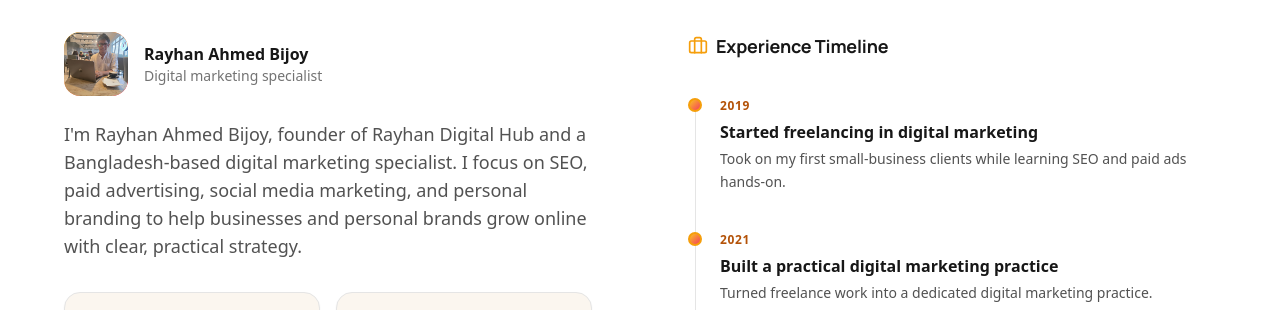
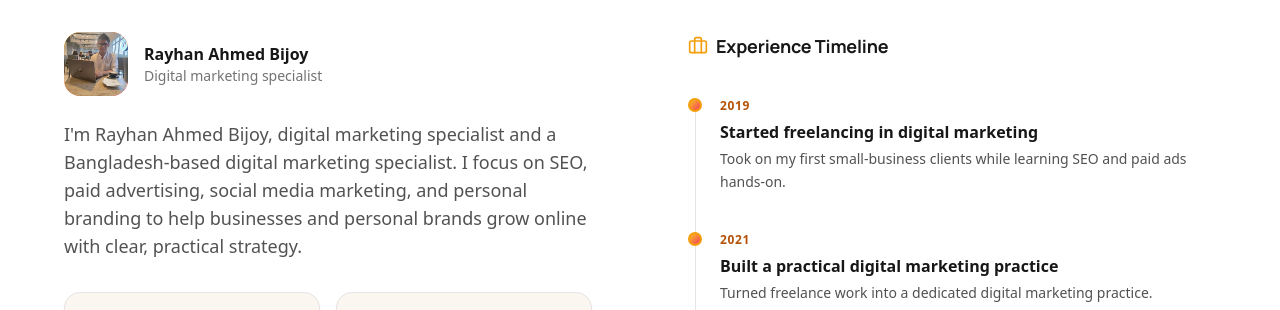
Before and after one commit to rayhandigitalhub/rayhan-digital-hub-1, a React (Vite) app: page / in a window 1280 px wide. Shown: the part 6000-6310 px from the top of the page. Built offline with nearby package versions, Linux system fonts and the light colour scheme.

Commit message:
Align personal identity, YouTube channel, and contact number

```diff
--- a/src/siteConfig.js
+++ b/src/siteConfig.js
@@ -13,7 +13,7 @@ export const siteConfig = {
   brand: {
     name: "Rayhan Ahmed Bijoy",
     alternateNames: ["Rayhan", "Rayhan Ahmed", "Rayhan Ahmed Bijoy"],
-    business: "Rayhan Digital Hub",
+    business: "Rayhan Ahmed Bijoy",
     initials: "RA",
     roles: [
       "SEO Expert",
@@ -24,7 +24,7 @@ export const siteConfig = {
     shortPitch:
       "I plan and run SEO, paid media, and social strategy for brands that are done guessing. Every campaign is built around one question: does this move pipeline, not just impressions.",
     longBio:
-      "I'm Rayhan Ahmed Bijoy, founder of Rayhan Digital Hub and a Bangladesh-based digital marketing specialist. I focus on SEO, paid advertising, social media marketing, and personal branding to help businesses and personal brands grow online with clear, practical strategy.",
+      "I'm Rayhan Ahmed Bijoy, digital marketing specialist and a Bangladesh-based digital marketing specialist. I focus on SEO, paid advertising, social media marketing, and personal branding to help businesses and personal brands grow online with clear, practical strategy.",
   },
 
   // -------------------------------------------------------------------
@@ -35,8 +35,8 @@ export const siteConfig = {
   contact: {
     email: "info@digitalhub.com",
     phoneDisplay: "+880 18654-16597",
-    phoneHref: "+880 18654-16597",
-    whatsappNumber: "+880 18654-16597",
+    phoneHref: "+8801865416597",
+    whatsappNumber: "8801865416597",
     whatsappDisplay: "+880 18654-16597",
     address: {
       line1: "Bangladesh-based",
@@ -83,7 +83,7 @@ export const siteConfig = {
       key: "youtube",
       label: "YouTube",
       handle: "RAYHAN AHMED BIJOY",
-      href: "https://www.youtube.com/@Rayhanahmedbijoy55",
+      href: "https://www.youtube.com/@RAYHAN-AHMED-YT",
     },
     {
       key: "github",
@@ -94,8 +94,8 @@ export const siteConfig = {
     {
       key: "whatsapp",
       label: "WhatsApp",
-      handle: "+880 1712-345678",
-      href: "https://wa.me/8801712345678",
+      handle: "+880 18654-16597",
+      href: "https://wa.me/8801865416597",
     },
   ],
 
@@ -120,12 +120,12 @@ export const siteConfig = {
     title:
       "Rayhan Ahmed Bijoy | SEO Expert & Digital Marketing Specialist",
     description:
-      "Rayhan Ahmed Bijoy is the founder of Rayhan Digital Hub and a digital marketing specialist helping brands and personal brands grow through SEO, paid ads, and social media strategy.",
+      "Rayhan Ahmed Bijoy is a digital marketing specialist helping brands and personal brands grow through SEO, paid ads, and social media strategy.",
     keywords: [
       "SEO expert Dhaka",
       "digital marketing specialist Bangladesh",
       "social media marketing specialist",
-      "Rayhan Digital Hub",
+      "Rayhan Ahmed Bijoy",
       "Rayhan Ahmed Bijoy",
       "personal branding agency Dhaka",
     ],
```
